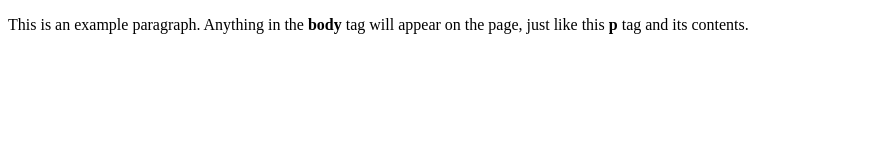
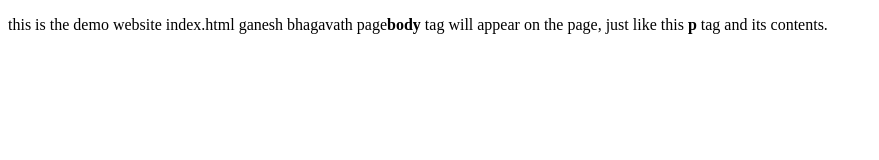
Before and after one commit to ganeshbhagavath2006/website, a plain HTML site: page index.html in a window 1280 px wide. Shown: the whole page, without its empty margins (0-879 px from the left). Drawn offline with Linux system fonts and the light colour scheme.

Commit message:
Update index.html

```diff
--- a/index.html
+++ b/index.html
@@ -4,6 +4,6 @@
     <title>this is the demo website index.html ganesh bhagavath page</title>
   </head>
   <body>
-    <p>This is an example paragraph. Anything in the <strong>body</strong> tag will appear on the page, just like this <strong>p</strong> tag and its contents.</p>
+    <p>this is the demo website index.html ganesh bhagavath page<strong>body</strong> tag will appear on the page, just like this <strong>p</strong> tag and its contents.</p>
   </body>
 </html>
```
